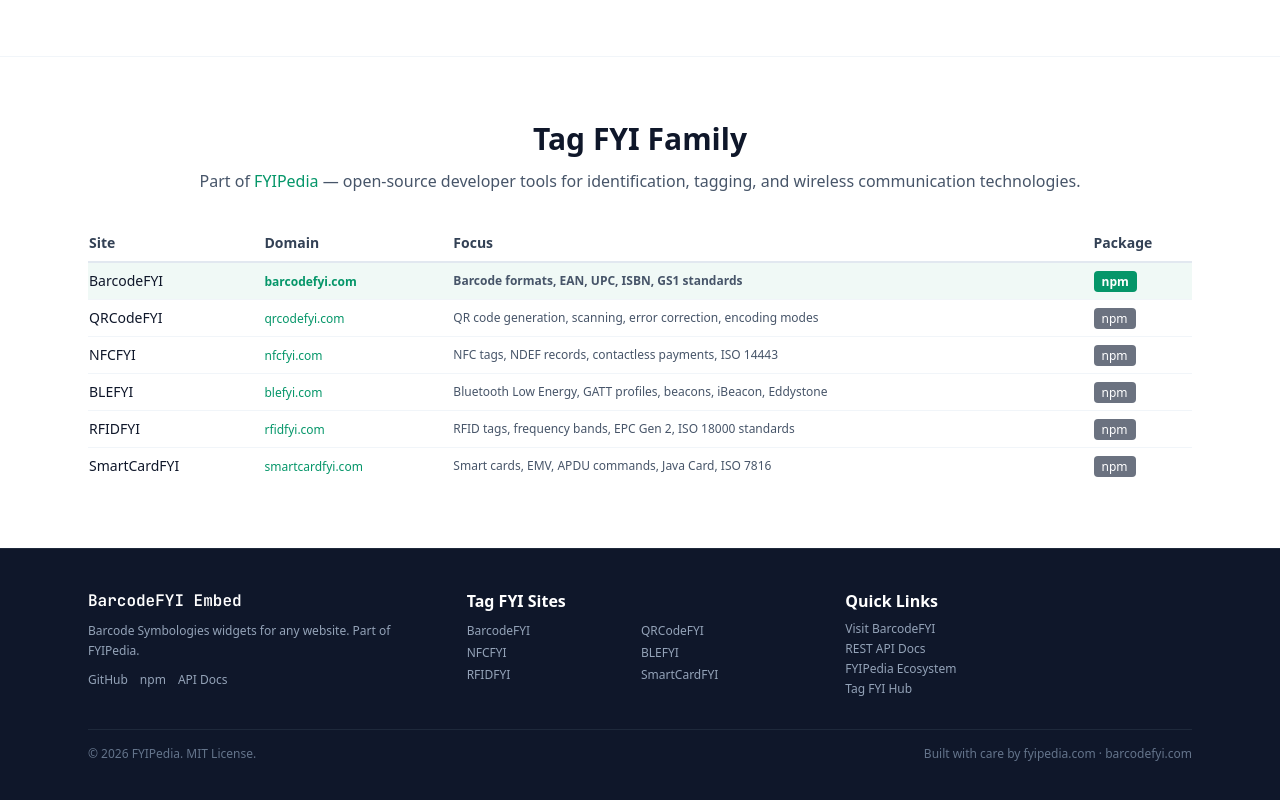
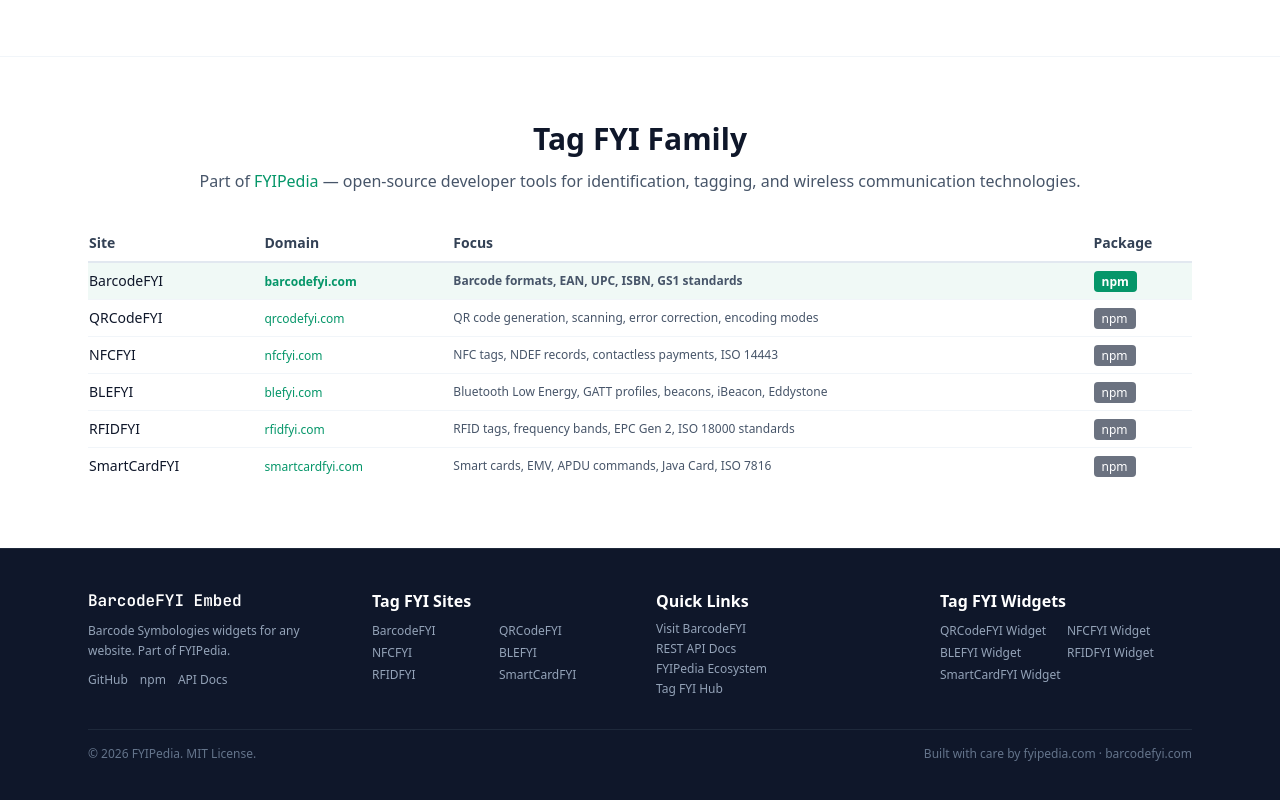
Before and after one commit to fyipedia/barcodefyi-embed, a website: page docs/index.html in a window 1280 px wide. Shown: the part 3957-4757 px from the top of the page. Drawn offline with nearby package versions, Linux system fonts and the light colour scheme; a script that the page names is missing.

Commit message:
feat: add family widget cross-links in footer for SEO link equity

```diff
--- a/docs/index.html
+++ b/docs/index.html
@@ -758,7 +758,7 @@
   <!-- FOOTER -->
   <footer class="bg-slate-900 dark:bg-slate-950 text-slate-300 py-10 border-t border-slate-800">
     <div class="max-w-6xl mx-auto px-4 sm:px-6">
-      <div class="grid sm:grid-cols-3 gap-8 mb-8">
+      <div class="grid sm:grid-cols-4 gap-8 mb-8">
         <div>
           <h4 class="font-bold text-white mb-2 font-mono">BarcodeFYI Embed</h4>
           <p class="text-xs text-slate-400 leading-relaxed mb-3">Barcode Symbologies widgets for any website. Part of <a href="https://fyipedia.com" class="hover:text-white" target="_blank" rel="noopener">FYIPedia</a>.</p>
@@ -788,6 +788,16 @@
             <li><a href="https://tagfyi.com" target="_blank" rel="noopener" class="text-slate-400 hover:text-white">Tag FYI Hub</a></li>
           </ul>
         </div>
+              <div>
+          <h4 class="font-bold text-white mb-2">Tag FYI Widgets</h4>
+          <div class="grid grid-cols-2 gap-0.5 text-xs">
+            <a href="https://widget.qrcodefyi.com" target="_blank" rel="noopener" class="text-slate-400 hover:text-white py-0.5">QRCodeFYI Widget</a>
+            <a href="https://widget.nfcfyi.com" target="_blank" rel="noopener" class="text-slate-400 hover:text-white py-0.5">NFCFYI Widget</a>
+            <a href="https://widget.blefyi.com" target="_blank" rel="noopener" class="text-slate-400 hover:text-white py-0.5">BLEFYI Widget</a>
+            <a href="https://widget.rfidfyi.com" target="_blank" rel="noopener" class="text-slate-400 hover:text-white py-0.5">RFIDFYI Widget</a>
+            <a href="https://widget.smartcardfyi.com" target="_blank" rel="noopener" class="text-slate-400 hover:text-white py-0.5">SmartCardFYI Widget</a>
+          </div>
+        </div>
       </div>
       <div class="border-t border-slate-800 pt-4 flex flex-col sm:flex-row justify-between gap-2 text-xs text-slate-500">
         <span>&copy; <span x-text="new Date().getFullYear()"></span> FYIPedia. MIT License.</span>
```
